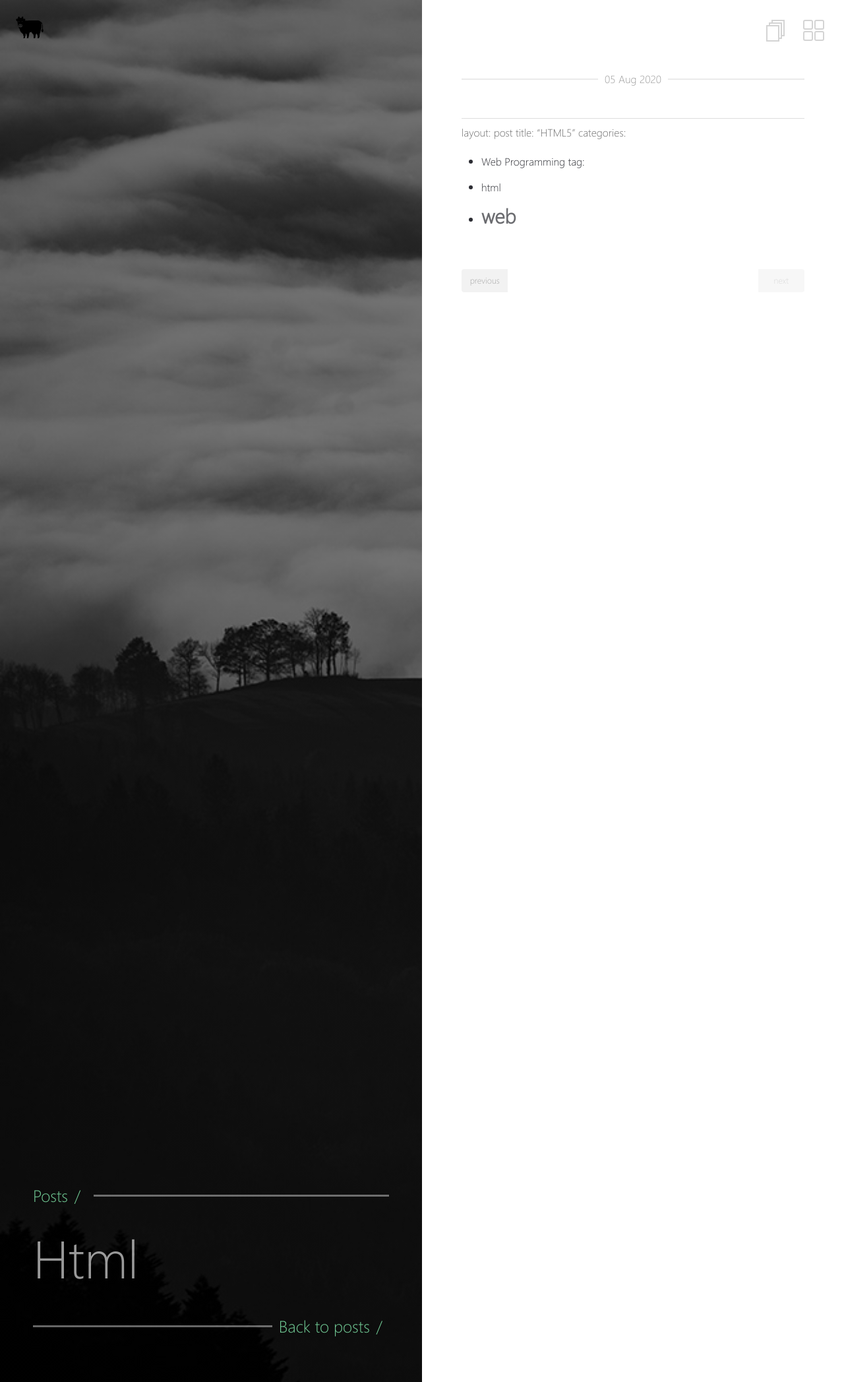
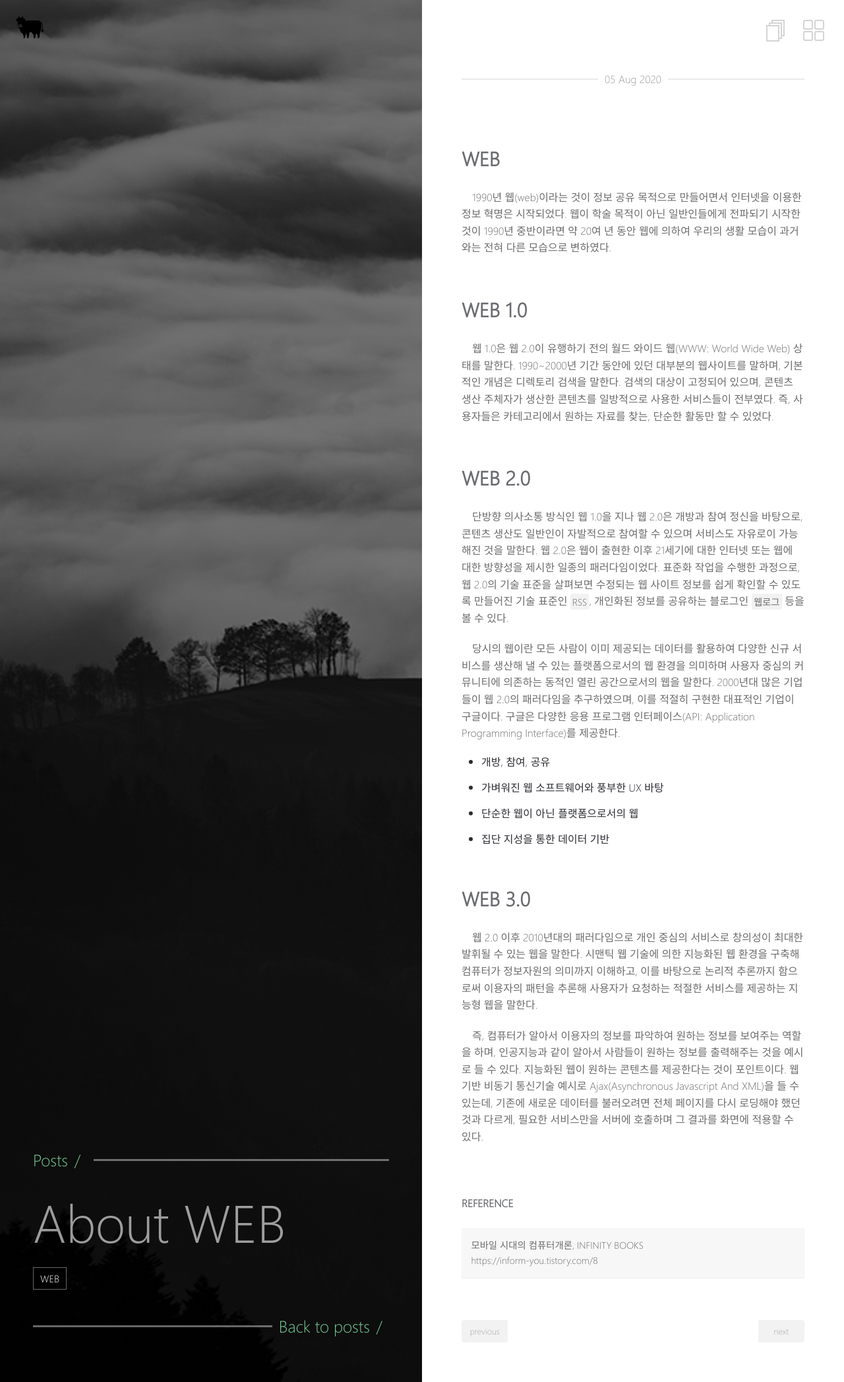
Before and after one commit to uunwon/uunwon.github.io, a Jekyll site: the page built from _posts/2020-08-05-HTML.md, in a window 1280 px wide. Shown: the whole page at 66% size. Built offline with Jekyll 4.4.1, drawn with Linux system fonts in a browser that asks for light colours; our own code applies the rules of GitHub Pages for plain Markdown files.

Commit message:
posting 'about web'

```diff
--- a/_posts/2020-08-05-HTML.md
+++ b/_posts/2020-08-05-HTML.md
@@ -1,10 +1,48 @@
-
 ---
 layout: post
-title:  "HTML5"
+title:  "About WEB"
 categories:
   - Web Programming
 tag:
-- html
 - web
 ---
+
+<br>
+
+## WEB
+
+　1990년 웹(web)이라는 것이 정보 공유 목적으로 만들어면서 인터넷을 이용한 정보 혁명은 시작되었다. 웹이 학술 목적이 아닌 일반인들에게 전파되기 시작한 것이 1990년 중반이라면 약 20여 년 동안 웹에 의하여 우리의 생활 모습이 과거와는 전혀 다른 모습으로 변하였다.
+
+<br>
+
+## WEB 1.0
+
+　웹 1.0은 웹 2.0이 유행하기 전의 월드 와이드 웹(WWW: World Wide Web) 상태를 말한다. 1990~2000년 기간 동안에 있던 대부분의 웹사이트를 말하며, 기본적인 개념은 디렉토리 검색을 말한다. 검색의 대상이 고정되어 있으며, 콘텐츠 생산 주체자가 생산한 콘텐츠를 일방적으로 사용한 서비스들이 전부였다. 즉, 사용자들은 카테고리에서 원하는 자료를 찾는, 단순한 활동만 할 수 있었다.
+
+<br>
+
+## WEB 2.0
+
+　단방향 의사소통 방식인 웹 1.0을 지나 웹 2.0은 개방과 참여 정신을 바탕으로, 콘텐츠 생산도 일반인이 자발적으로 참여할 수 있으며 서비스도 자유로이 가능해진 것을 말한다. 웹 2.0은 웹이 출현한 이후 21세기에 대한 인터넷 또는 웹에 대한 방향성을 제시한 일종의 패러다임이었다. 표준화 작업을 수행한 과정으로, 웹 2.0의 기술 표준을 살펴보면 수정되는 웹 사이트 정보를 쉽게 확인할 수 있도록 만들어진 기술 표준인 `RSS`, 개인화된 정보를 공유하는 블로그인 `웹로그` 등을 볼 수 있다.
+
+　당시의 웹이란 모든 사람이 이미 제공되는 데이터를 활용하여 다양한 신규 서비스를 생산해 낼 수 있는 플랫폼으로서의 웹 환경을 의미하며 사용자 중심의 커뮤니티에 의존하는 동적인 열린 공간으로서의 웹을 말한다. 2000년대 많은 기업들이 웹 2.0의 패러다임을 추구하였으며, 이를 적절히 구현한 대표적인 기업이 구글이다. 구글은 다양한 응용 프로그램 인터페이스(API: Application Programming Interface)를 제공한다.
+
+* 개방, 참여, 공유
+* 가벼워진 웹 소프트웨어와 풍부한 UX 바탕
+* 단순한 웹이 아닌 플랫폼으로서의 웹
+* 집단 지성을 통한 데이터 기반
+
+<br>
+
+## WEB 3.0
+
+　웹 2.0 이후 2010년대의 패러다임으로 개인 중심의 서비스로 창의성이 최대한 발휘될 수 있는 웹을 말한다. 시맨틱 웹 기술에 의한 지능화된 웹 환경을 구축해 컴퓨터가 정보자원의 의미까지 이해하고, 이를 바탕으로 논리적 추론까지 함으로써 이용자의 패턴을 추론해 사용자가 요청하는 적절한 서비스를 제공하는 지능형 웹을 말한다.
+
+　즉, 컴퓨터가 알아서 이용자의 정보를 파악하여 원하는 정보를 보여주는 역할을 하며, 인공지능과 같이 알아서 사람들이 원하는 정보를 출력해주는 것을 예시로 들 수 있다. 지능화된 웹이 원하는 콘텐츠를 제공한다는 것이 포인트이다. 웹 기반 비동기 통신기술 예시로 Ajax(Asynchronous Javascript And XML)을 들 수 있는데, 기존에 새로운 데이터를 불러오려면 전체 페이지를 다시 로딩해야 했던 것과 다르게, 필요한 서비스만을 서버에 호출하며 그 결과를 화면에 적용할 수 있다.
+
+<br>
+
+#### REFERENCE
+모바일 시대의 컴퓨터개론, INFINITY BOOKS <br>
+https://inform-you.tistory.com/8
+{: .notice}
```
Also changed, not shown: _posts/2020-08-06-Raspberry-Arduino.md (added, +36 -0 lines), 4 other files.
